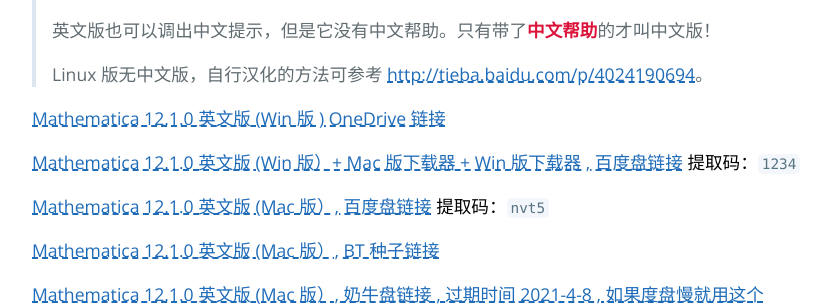
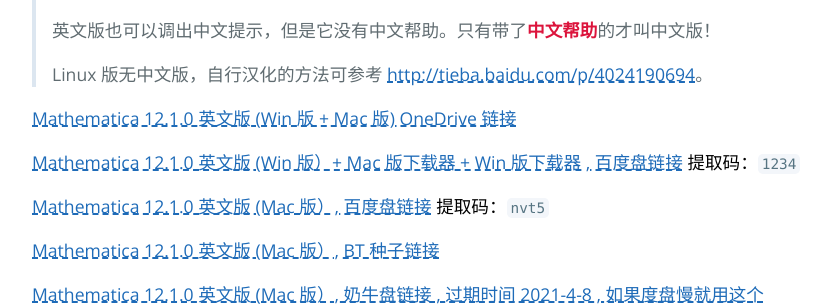
Before and after one commit to TieBaMma/InstallTutorial, a Jekyll site: the page built from index.md, in a window 1280 px wide and 900 px high, scrolled down 2366 px. Shown: the part 154-460 px from the top of the window, without its empty margins (192-1022 px from the left). Built offline with Jekyll 4.4.1, drawn with Linux system fonts in a browser that asks for light colours.

Commit message:
change link

```diff
--- a/index.md
+++ b/index.md
@@ -89,7 +89,7 @@
 >
 > Linux 版无中文版，自行汉化的方法可参考 <http://tieba.baidu.com/p/4024190694>。
 
-[Mathematica 12.1.0 英文版 (Win 版 ) OneDrive 链接](http://wxyh.233baidu.com/yunpan/?/software/mma12.1%E8%8B%B1%E6%96%87/)
+[Mathematica 12.1.0 英文版 (Win 版 + Mac 版) OneDrive 链接](http://wxyh.bilibli.icu/yunpan/%E6%88%91%E7%9A%84%E7%BD%91%E7%9B%98/software/mma12.1%E8%8B%B1%E6%96%87/)
 
 [Mathematica 12.1.0 英文版 (Win 版）+ Mac 版下载器 + Win 版下载器 , 百度盘链接](https://pan.baidu.com/s/1d8mwxiEFqNI7JO_-c8smyg) 提取码：`1234`
 
```
